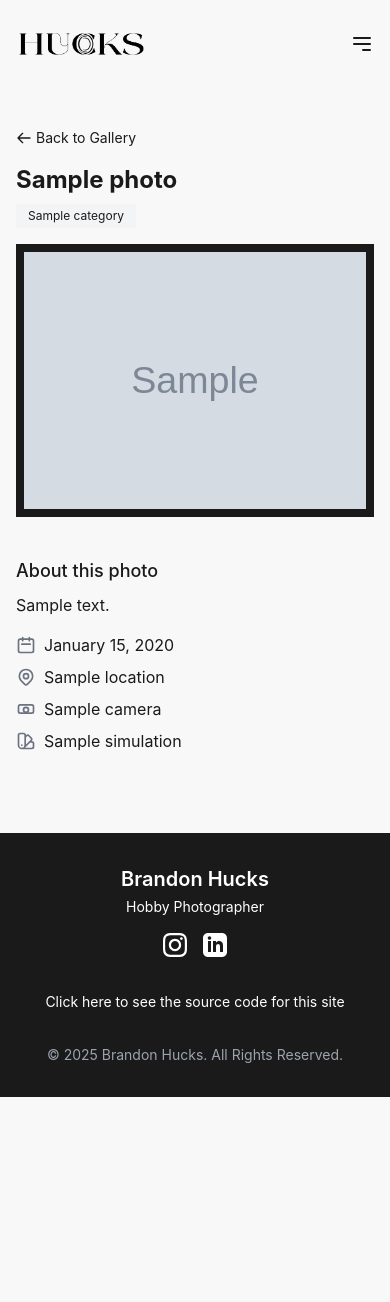
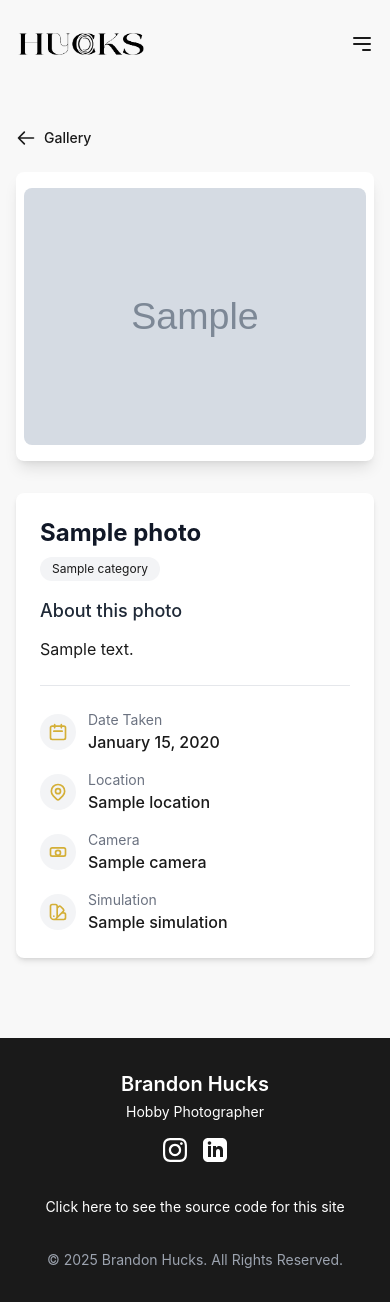
Before and after one commit to branhucks/hucksphoto, a Django app: template portfolio/templates/portfolio/photo_detail.html in a window 390 px wide. Before the commit the page ends 1097 px from the top, so only its background shows below. Run offline with Django 5.2, Linux system fonts and the light colour scheme; the template is opened without the code that fills it: most values are stand-ins (such as "Sample title", 1, 10 or a date in 2020); grey boxes marked "Sample" are stand-in pictures; some libraries are stand-ins or nearby versions.

Commit message:
Improved photo detail page. Better responsiveness.

```diff
--- a/portfolio/templates/portfolio/photo_detail.html
+++ b/portfolio/templates/portfolio/photo_detail.html
@@ -3,33 +3,34 @@
 {% block title %}{{ photo.title }} | Brandon Hucks{% endblock %}
 
 {% block extra_head %}
+<!-- Preload adjacent images -->
 {% if next_photo_url %}
-<link rel="preload" href="{{ next_photo_url }}" as="image">
+<link rel="preload" href="{{ next_photo_url }}" as="image" fetchpriority="high">
 {% endif %}
 {% if previous_photo_url %}
-<link rel="preload" href="{{ previous_photo_url }}" as="image">
+<link rel="preload" href="{{ previous_photo_url }}" as="image" fetchpriority="high">
 {% endif %}
 {% endblock %}
 
 {% block content %}
-<div class="container mx-auto px-4">
-    <div class="py-8">
-        <!-- Navigation links -->
-        <div class="flex justify-between items-center mb-4">
+<div class="max-w-7xl mx-auto px-4 sm:px-6 py-8">
+    <!-- Top Navigation Bar -->
+    <nav class="flex justify-between items-center mb-6">
         <a href="{% url 'portfolio:gallery' %}"
-                class="flex items-center text-sm hover:text-photo-accent transition-colors duration-300">
-                <svg xmlns="http://www.w3.org/2000/svg" class="h-4 w-4 mr-1" fill="none" viewBox="0 0 24 24"
-                    stroke="currentColor">
-                    <path stroke-linecap="round" stroke-linejoin="round" stroke-width="2"
-                        d="M10 19l-7-7m0 0l7-7m-7 7h18" />
+            class="group flex items-center text-sm font-medium hover:text-photo-accent transition duration-200">
+            <svg xmlns="http://www.w3.org/2000/svg"
+                class="h-5 w-5 mr-2 transform group-hover:-translate-x-1 transition duration-200" fill="none"
+                viewBox="0 0 24 24" stroke="currentColor">
+                <path stroke-linecap="round" stroke-linejoin="round" stroke-width="2" d="M10 19l-7-7m0 0l7-7m-7 7h18" />
             </svg>
-                Back to Gallery
+            Gallery
         </a>
 
+        <!-- Next/Previous Navigation -->
         <div class="flex space-x-4">
             {% if previous_photo %}
             <a href="{% if current_category %}{% url 'portfolio:category_photo_detail' current_category.slug previous_photo.slug %}{% else %}{% url 'portfolio:photo_detail' previous_photo.slug %}{% endif %}"
-                    class="flex items-center text-sm hover:text-photo-accent transition-colors duration-300">
+                class="flex items-center text-sm font-medium hover:text-photo-accent transition duration-200">
                 <svg xmlns="http://www.w3.org/2000/svg" class="h-4 w-4 mr-1" fill="none" viewBox="0 0 24 24"
                     stroke="currentColor">
                     <path stroke-linecap="round" stroke-linejoin="round" stroke-width="2" d="M15 19l-7-7m0 0l7-7" />
@@ -40,7 +41,7 @@
 
             {% if next_photo %}
             <a href="{% if current_category %}{% url 'portfolio:category_photo_detail' current_category.slug next_photo.slug %}{% else %}{% url 'portfolio:photo_detail' next_photo.slug %}{% endif %}"
-                    class="flex items-center text-sm hover:text-photo-accent transition-colors duration-300">
+                class="flex items-center text-sm font-medium hover:text-photo-accent transition duration-200">
                 Next
                 <svg xmlns="http://www.w3.org/2000/svg" class="h-4 w-4 ml-1" fill="none" viewBox="0 0 24 24"
                     stroke="currentColor">
@@ -49,107 +50,109 @@
             </a>
             {% endif %}
         </div>
+    </nav>
+
+    <!-- Main content -->
+    <div class="grid grid-cols-1 lg:grid-cols-3 gap-8">
+        <!-- Photo container -->
+        <div class="lg:col-span-2 bg-white rounded-lg overflow-hidden shadow-lg">
+            <div class="relative flex justify-center items-center py-4 px-2">
+                <!-- Main image -->
+                <img src="{{ photo.image.url }}" alt="{{ photo.title }}"
+                    class="max-w-full rounded-lg max-h-[70vh] w-auto h-auto object-contain" loading="eager" fetchpriority="high" width="{{ photo.image.width }}" height="{{ photo.image.height }}">
+            </div>
         </div>
 
-        <!-- Photo title for mobile -->
-        <div class="block md:hidden mb-4">
-            <h1 class="text-2xl font-bold">{{ photo.title }}</h1>
+        <!-- Photo information sidebar -->
+        <div class="lg:col-span-1">
+            <div class="bg-white rounded-lg shadow-md p-6 h-full">
+                <h1 class="text-2xl font-bold text-gray-900 mb-2">{{ photo.title }}</h1>
 
+                <!-- Categories pills directly under title -->
                 {% if photo.categories.all %}
-            <div class="mt-2 flex flex-wrap gap-2">
+                <div class="flex flex-wrap gap-2 mb-4">
                     {% for category in photo.categories.all %}
                     <a href="{% url 'portfolio:category_gallery' category.slug %}"
-                    class="text-xs px-3 py-1 bg-gray-100 hover:bg-photo-accent hover:text-white transition-colors duration-300">
+                        class="text-xs px-3 py-1 rounded-full bg-gray-100 hover:bg-photo-accent hover:text-white transition duration-200">
                         {{ category.name }}
                     </a>
                     {% endfor %}
                 </div>
                 {% endif %}
-        </div>
-
-        <!-- Restructured content layout -->
-        <div class="grid grid-cols-1 lg:grid-cols-12 gap-6">
-            <!-- Photo container with responsive handling for both landscape and portrait -->
-            <div class="lg:col-span-8 lg:col-start-1">
-                <div class="bg-photo-dark p-2">
-                    <div class="flex justify-center items-center">
-                        <img src="{{ photo.image.url }}" alt="{{ photo.title }}"
-                            class="max-w-full h-auto max-h-[75vh] object-contain" loading="lazy">
-                    </div>
-                </div>
-            </div>
-
-            <!-- Photo information -->
-            <div class="lg:col-span-4 space-y-4">
-                <!-- Title only visible on desktop -->
-                <div class="hidden md:block">
-                    <h1 class="text-2xl font-bold">{{ photo.title }}</h1>
-
-                    {% if photo.categories.all %}
-                    <div class="mt-3 flex flex-wrap gap-2">
-                        {% for category in photo.categories.all %}
-                        <a href="{% url 'portfolio:category_gallery' category.slug %}"
-                            class="text-xs px-3 py-1 bg-gray-100 hover:bg-photo-accent hover:text-white transition-colors duration-300">
-                            {{ category.name }}
-                        </a>
-                        {% endfor %}
-                    </div>
-                    {% endif %}
-                </div>
 
                 {% if photo.description %}
-                <div>
-                    <h2 class="text-lg font-medium mb-2">About this photo</h2>
-                    <p class="text-gray-700">{{ photo.description|linebreaks }}</p>
+                <div class="mb-6 border-b border-gray-200 pb-6">
+                    <h2 class="text-lg font-medium text-gray-800 mb-3">About this photo</h2>
+                    <p class="text-gray-700 leading-relaxed">{{ photo.description|linebreaks }}</p>
                 </div>
                 {% endif %}
 
-                <div class="grid grid-cols-1 sm:grid-cols-2 lg:grid-cols-1 gap-2">
+                <div class="space-y-4">
                     {% if photo.date_taken %}
                     <div class="flex items-center">
-                        <svg xmlns="http://www.w3.org/2000/svg" class="h-5 w-5 mr-2 text-gray-500 flex-shrink-0"
-                            fill="none" viewBox="0 0 24 24" stroke="currentColor">
+                        <div class="bg-gray-100 p-2 rounded-full mr-3">
+                            <svg xmlns="http://www.w3.org/2000/svg" class="h-5 w-5 text-photo-accent" fill="none"
+                                viewBox="0 0 24 24" stroke="currentColor">
                                 <path stroke-linecap="round" stroke-linejoin="round" stroke-width="2"
                                     d="M8 7V3m8 4V3m-9 8h10M5 21h14a2 2 0 002-2V7a2 2 0 00-2-2H5a2 2 0 00-2 2v12a2 2 0 002 2z" />
                             </svg>
-                        <span>{{ photo.date_taken|date:"F j, Y" }}</span>
+                        </div>
+                        <div>
+                            <p class="text-sm text-gray-500">Date Taken</p>
+                            <p class="font-medium">{{ photo.date_taken|date:"F j, Y" }}</p>
+                        </div>
                     </div>
                     {% endif %}
 
                     {% if photo.location %}
                     <div class="flex items-center">
-                        <svg xmlns="http://www.w3.org/2000/svg" class="h-5 w-5 mr-2 text-gray-500 flex-shrink-0"
-                            fill="none" viewBox="0 0 24 24" stroke="currentColor">
+                        <div class="bg-gray-100 p-2 rounded-full mr-3">
+                            <svg xmlns="http://www.w3.org/2000/svg" class="h-5 w-5 text-photo-accent" fill="none"
+                                viewBox="0 0 24 24" stroke="currentColor">
                                 <path stroke-linecap="round" stroke-linejoin="round" stroke-width="2"
                                     d="M17.657 16.657L13.414 20.9a1.998 1.998 0 01-2.827 0l-4.244-4.243a8 8 0 1111.314 0z" />
                                 <path stroke-linecap="round" stroke-linejoin="round" stroke-width="2"
                                     d="M15 11a3 3 0 11-6 0 3 3 0 016 0z" />
                             </svg>
-                        <span>{{ photo.location }}</span>
+                        </div>
+                        <div>
+                            <p class="text-sm text-gray-500">Location</p>
+                            <p class="font-medium">{{ photo.location }}</p>
+                        </div>
                     </div>
                     {% endif %}
 
                     {% if photo.camera %}
                     <div class="flex items-center">
-                        <svg xmlns="http://www.w3.org/2000/svg" class="h-5 w-5 mr-2 text-gray-500 flex-shrink-0"
-                            fill="none" viewBox="0 0 24 24" stroke="currentColor">
+                        <div class="bg-gray-100 p-2 rounded-full mr-3">
+                            <svg xmlns="http://www.w3.org/2000/svg" class="h-5 w-5 text-photo-accent" fill="none"
+                                viewBox="0 0 24 24" stroke="currentColor">
                                 <path stroke-linecap="round" stroke-linejoin="round" stroke-width="2"
                                     d="M3 9a2 2 0 012-2h14a2 2 0 012 2v6a2 2 0 01-2 2H5a2 2 0 01-2-2V9z" />
                                 <path stroke-linecap="round" stroke-linejoin="round" stroke-width="2"
                                     d="M15 13a3 3 0 11-6 0 3 3 0 016 0z" />
                             </svg>
-                        <span>{{ photo.camera }}</span>
+                        </div>
+                        <div>
+                            <p class="text-sm text-gray-500">Camera</p>
+                            <p class="font-medium">{{ photo.camera }}</p>
+                        </div>
                     </div>
                     {% endif %}
 
                     {% if photo.simulation %}
                     <div class="flex items-center">
-                        <svg xmlns="http://www.w3.org/2000/svg" class="h-5 w-5 mr-2 text-gray-500 flex-shrink-0"
-                            fill="none" viewBox="0 0 24 24" stroke="currentColor">
+                        <div class="bg-gray-100 p-2 rounded-full mr-3">
+                            <svg xmlns="http://www.w3.org/2000/svg" class="h-5 w-5 text-photo-accent" fill="none"
+                                viewBox="0 0 24 24" stroke="currentColor">
                                 <path stroke-linecap="round" stroke-linejoin="round" stroke-width="2"
                                     d="M7 21a4 4 0 01-4-4V5a2 2 0 012-2h4a2 2 0 012 2v12a4 4 0 01-4 4zm0 0h12a2 2 0 002-2v-4a2 2 0 00-2-2h-2.343M11 7.343l1.657-1.657a2 2 0 012.828 0l2.829 2.829a2 2 0 010 2.828l-8.486 8.485M7 17h.01" />
                             </svg>
-                        <span>{{ photo.simulation }}</span>
+                        </div>
+                        <div>
+                            <p class="text-sm text-gray-500">Simulation</p>
+                            <p class="font-medium">{{ photo.simulation }}</p>
+                        </div>
                     </div>
                     {% endif %}
                 </div>
```
Lines whose indentation alone changed are shown as unchanged.
